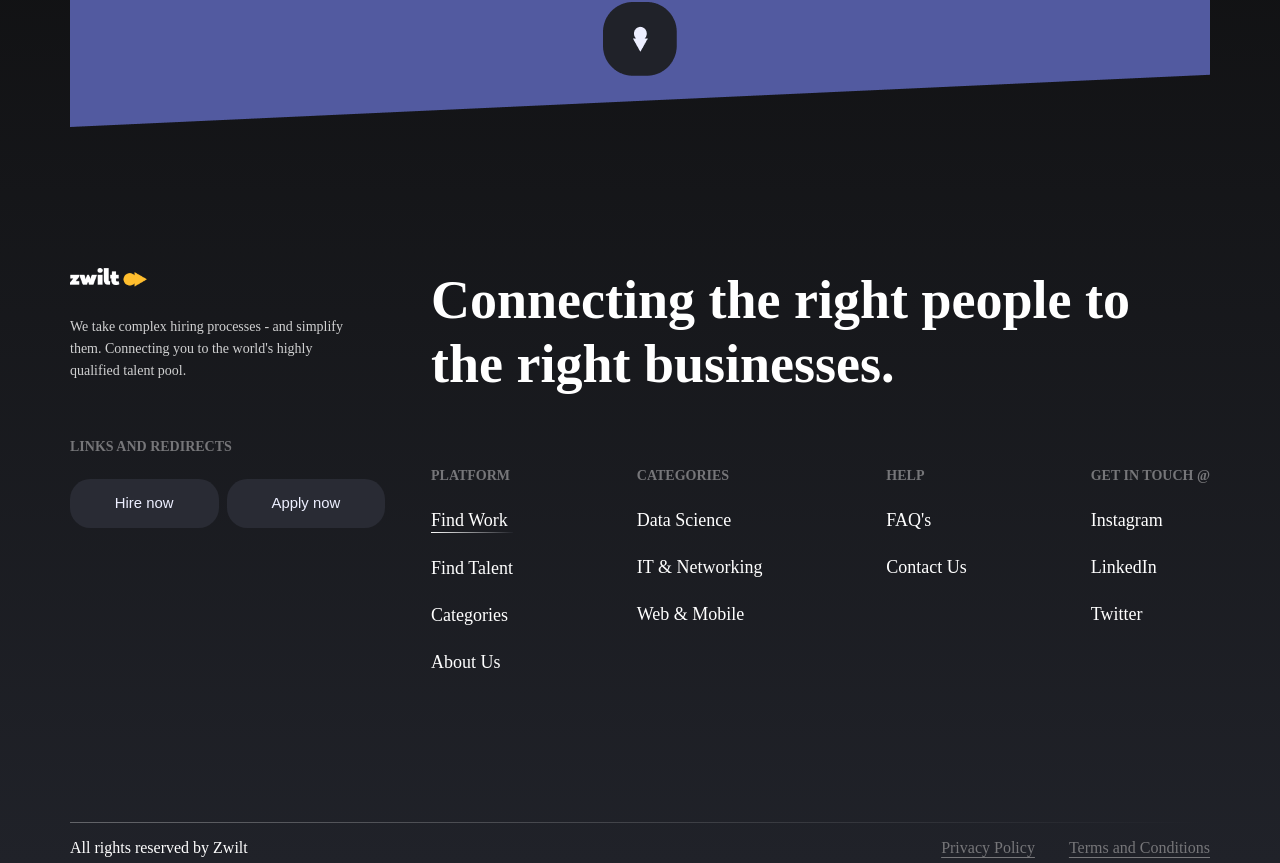
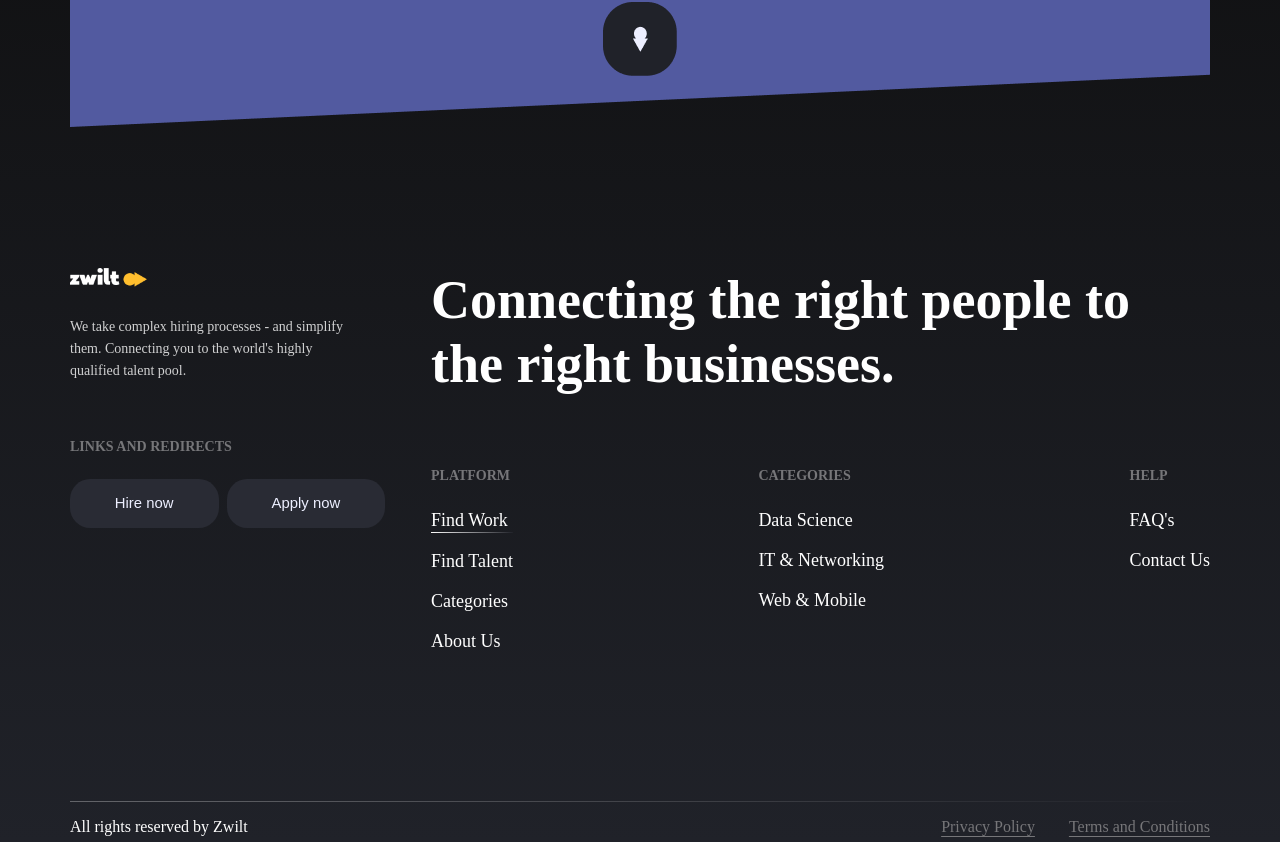
Before and after one commit to Willochs316/landing-page_react-vite-typescript, a React (Vite) app: page / in a window 1280 px wide. Shown: the part 7782-8645 px from the top of the page. After the commit the page ends 8624 px from the top, so only its background shows below. Built offline with nearby package versions, Linux system fonts and the light colour scheme; a web font is replaced by a local one.

Commit message:
ui enhancement

```diff
--- /dev/null
+++ b/src/commons/Typography.tsx
@@ -0,0 +1,8 @@
+interface TypographyProps {
+  className?: string;
+  text: string;
+}
+
+export default function Typography({ text, className }: TypographyProps) {
+  return <p className={className}>{text}</p>;
+}
--- a/src/layouts/Footer/Footer.css
+++ b/src/layouts/Footer/Footer.css
@@ -117,7 +117,7 @@
   line-height: 32px;
   text-align: left;
   color: #767679;
-  text-transform: capitalize;
+  text-transform: uppercase !important;
 }
 
 .links-redr-btn-container {
@@ -178,6 +178,7 @@
   line-height: 32px;
   text-align: left;
   color: #767679;
+  text-transform: uppercase !important;
 }
 
 .footer-menu-items {
@@ -207,8 +208,9 @@
   border-image-repeat: stretch;
 }
 
-.footer-menu-lt {
-  padding-top: 23px;
+.footer-menu-list-space {
+  padding: 0;
+  margin: 0;
 }
 
 .footer-bottom {
@@ -378,16 +380,13 @@
     line-height: 18px;
   }
 
-  .footer-menu-tl {
-    margin-top: 20px;
-  }
-
   .footer-menu-items {
     display: flex;
     flex-direction: column;
     align-items: flex-start;
     justify-content: center;
-    padding-top: 10px;
+    padding-top: 14px;
+    padding: 0;
   }
 
   .footer-menu-list {
@@ -396,8 +395,12 @@
     text-align: center;
   }
 
-  .footer-menu-lt {
+  .footer-menu-list-space {
     padding-top: 10px;
+  }
+
+  .footer-menu-top {
+    margin-top: 20px;
   }
 
   .footer-bottom {
@@ -435,168 +438,4 @@
 }
 
 @media only screen and (min-width: 480px) and (max-width: 768px) {
-  .footer {
-    max-width: 100%;
-    width: 100%;
-    padding: 0 20px;
-  }
-
-  .footer-content {
-    display: flex;
-    align-items: center;
-    justify-content: center;
-    max-width: 100%;
-    width: 100%;
-    height: auto;
-    background: url("../../assets/images/footer-rectangle.png") no-repeat center
-      center;
-    background-size: cover;
-  }
-
-  .footer-heading {
-    max-width: 100%;
-    margin: 0 auto;
-    text-align: center;
-    padding-top: 60px;
-  }
-
-  .footer-heading-title {
-    font-size: 24px;
-    line-height: 32px;
-    text-align: center;
-  }
-
-  .footer-form {
-    display: flex;
-    justify-content: center;
-    padding-top: 20px;
-    max-width: 100%;
-    margin: 0 auto;
-  }
-
-  .footer-icon {
-    width: 40px;
-    height: 40px;
-  }
-
-  .footer-main-inner {
-    display: flex;
-    flex-direction: column;
-    align-items: center;
-    max-width: 100%;
-    width: 100%;
-    padding-top: 60px;
-    margin: 0 auto;
-  }
-
-  .footer-company-descr {
-    max-width: 100%;
-    width: 100%;
-    line-height: 18px;
-    text-align: left;
-    padding-top: 20px;
-  }
-
-  .footer-links {
-    max-width: 100%;
-    padding-top: 30px;
-  }
-  .links-redir {
-    line-height: 18px;
-  }
-
-  .links-redr-btn-container {
-    width: 100%;
-  }
-
-  .links-redr-btn {
-    line-height: 1.5;
-    text-align: center;
-    border-radius: 20px;
-    padding: 10px 20px;
-    cursor: pointer;
-  }
-
-  .footer-connect {
-    display: flex;
-    flex-direction: column;
-    margin-top: 30px;
-    max-width: 100%;
-    width: 100%;
-  }
-
-  .footer-connect-title {
-    max-width: 100%;
-    font-size: 24px;
-    line-height: 32px;
-    text-align: center;
-  }
-
-  .footer-menu-container {
-    display: flex;
-    flex-direction: column;
-    align-items: flex-start;
-    justify-content: center;
-    width: 100%;
-    padding-top: 40px;
-  }
-
-  .footer-menu-title {
-    line-height: 18px;
-  }
-
-  .footer-menu-tl {
-    margin-top: 20px;
-  }
-
-  .footer-menu-items {
-    display: flex;
-    flex-direction: column;
-    align-items: flex-start;
-    justify-content: center;
-    padding-top: 10px;
-  }
-
-  .footer-menu-list {
-    font-size: 16px;
-    line-height: 22px;
-    text-align: center;
-  }
-
-  .footer-menu-lt {
-    padding-top: 10px;
-  }
-
-  .footer-bottom {
-    display: flex;
-    align-items: center;
-    justify-content: space-between;
-    width: 100%;
-    padding-top: 40px;
-  }
-
-  .footer-rights-text {
-    font-size: 14px;
-    line-height: 18px;
-  }
-
-  .footer-privacy {
-    display: flex;
-    flex-direction: column;
-    align-items: flex-start;
-    justify-items: center;
-    padding-top: 9px;
-  }
-
-  .footer-privacy-text {
-    font-size: 14px;
-    line-height: 18px;
-    text-align: left;
-    white-space: nowrap;
-  }
-
-  .privacy-left {
-    padding: 0;
-    padding-top: 12px;
-  }
 }
--- a/src/layouts/Footer/Footer.tsx
+++ b/src/layouts/Footer/Footer.tsx
@@ -1,7 +1,9 @@
 import Images from "@assets/images";
+import Typography from "@commons/Typography";
+import menuData from "./FooterData";
 import "./Footer.css";
 
-const Footer: React.FC = () => {
+export default function Footer() {
   return (
     <section className="footer">
       {/* <img className="footer-bg" src={Images.footerBg} alt="" /> */}
@@ -30,7 +32,7 @@ const Footer: React.FC = () => {
             </div>
 
             <div className="footer-links">
-              <p className="links-redir">LINKS AND REDIRECTS</p>
+              <p className="links-redir">links and redirects</p>
 
               <div className="links-redr-btn-container">
                 <a href="/" className="">
@@ -49,61 +51,27 @@ const Footer: React.FC = () => {
               Connecting the right people to the right businesses.
             </p>
             <div className="footer-menu-container">
-              <div className="footer-menu">
-                <p className="footer-menu-title">PLATFORM</p>
+              {menuData.map((menu, index) => (
+                <div className="footer-menu" key={index}>
+                  <Typography
+                    className={`footer-menu-title ${menu.titleClass || ""}`}
+                    text={menu.title}
+                  />
 
-                <ul className="footer-menu-items">
-                  <li className="footer-menu-list isActive">Find Work</li>
-
-                  <li className="footer-menu-list footer-menu-lt">
-                    Find Talent
-                  </li>
-                  <li className="footer-menu-list footer-menu-lt">
-                    Categories
-                  </li>
-                  <li className="footer-menu-list footer-menu-lt">About Us</li>
-                </ul>
-              </div>
-
-              <div className="footer-menu">
-                <p className="footer-menu-title footer-menu-tl">CATEGORIES</p>
-
-                <ul className="footer-menu-items">
-                  <li className="footer-menu-list">Data Science</li>
-
-                  <li className="footer-menu-list footer-menu-lt">
-                    IT & Networking
-                  </li>
-                  <li className="footer-menu-list footer-menu-lt">
-                    Web & Mobile
-                  </li>
-                </ul>
-              </div>
-
-              <div className="footer-menu">
-                <p className="footer-menu-title footer-menu-tl">HELP</p>
-
-                <ul className="footer-menu-items">
-                  <li className="footer-menu-list">FAQ&apos;s</li>
-
-                  <li className="footer-menu-list footer-menu-lt">
-                    Contact Us
-                  </li>
-                </ul>
-              </div>
-
-              <div className="footer-menu">
-                <p className="footer-menu-title footer-menu-tl">
-                  GET IN TOUCH @
-                </p>
-
-                <ul className="footer-menu-items">
-                  <li className="footer-menu-list">Instagram</li>
-
-                  <li className="footer-menu-list footer-menu-lt">LinkedIn</li>
-                  <li className="footer-menu-list footer-menu-lt">Twitter</li>
-                </ul>
-              </div>
+                  {menu.items.map((item, itemIndex) => (
+                    <ul className="footer-menu-items">
+                      <li
+                        className={`footer-menu-list ${menu.listClass} ${
+                          item.isActive ? "isActive" : ""
+                        }`}
+                        key={itemIndex}
+                      >
+                        {item.text}
+                      </li>
+                    </ul>
+                  ))}
+                </div>
+              ))}
             </div>
           </div>
         </div>
@@ -128,6 +96,4 @@ const Footer: React.FC = () => {
       </div>
     </section>
   );
-};
-
-export default Footer;
+}
--- /dev/null
+++ b/src/layouts/Footer/FooterData.tsx
@@ -0,0 +1,31 @@
+const menuData = [
+  {
+    title: "platform",
+    titleClass: "",
+    listClass: "footer-menu-list-space",
+    items: [
+      { text: "Find Work", isActive: true },
+      { text: "Find Talent" },
+      { text: "Categories" },
+      { text: "About Us" },
+    ],
+  },
+  {
+    title: "categories",
+    titleClass: "footer-menu-top",
+    listClass: "footer-menu-list-space",
+    items: [
+      { text: "Data Science" },
+      { text: "IT & Networking" },
+      { text: "Web & Mobile" },
+    ],
+  },
+  {
+    title: "help",
+    titleClass: "footer-menu-top",
+    listClass: "footer-menu-list-space",
+    items: [{ text: "FAQ's" }, { text: "Contact Us" }],
+  },
+];
+
+export default menuData;
--- a/src/layouts/Header/Header.css
+++ b/src/layouts/Header/Header.css
@@ -125,7 +125,6 @@
     line-height: 32px;
     max-width: 100%;
     width: 100%;
-    /* padding-top: 24px; */
     padding-top: 50px;
   }
 
@@ -135,7 +134,6 @@
     line-height: 24px;
     text-align: center;
     width: 100%;
-    opacity: 0.8;
     padding-top: 15px;
   }
 
@@ -161,7 +159,6 @@
   .header-input-field {
     width: 100%;
     height: 50px;
-    /* padding: 15px 0px 15px 10px; */
     padding: 0px 0px 0px 10px;
     border-radius: 10px;
     font-size: 14px;
@@ -198,12 +195,10 @@
 
   .header-title {
     font-size: 24px;
-    font-weight: 700;
     line-height: 32px;
-    text-align: center;
     max-width: 100%;
     width: 100%;
-    padding-top: 24px;
+    padding-top: 50px;
   }
 
   .header-content {
@@ -212,7 +207,6 @@
     line-height: 24px;
     text-align: center;
     width: 100%;
-    opacity: 0.8;
     padding-top: 15px;
   }
 
@@ -238,7 +232,6 @@
   .header-input-field {
     width: 100%;
     height: 50px;
-    /* padding: 15px 0px 15px 10px; */
     padding: 0px 0px 0px 10px;
     border-radius: 10px;
     font-size: 14px;
--- a/src/layouts/Header/Header.tsx
+++ b/src/layouts/Header/Header.tsx
@@ -2,9 +2,10 @@ import { useState } from "react";
 import Images from "@assets/images";
 import NavBar from "@components/NavBar/NavBar";
 import Service from "@components/Service/Service";
+import Typography from "@commons/Typography";
 import "./Header.css";
 
-const Header: React.FC = () => {
+export default function Header() {
   const [inputValue, setInputValue] = useState<string>("");
 
   const handleInput = (e: React.ChangeEvent<HTMLInputElement>) => {
@@ -24,10 +25,11 @@ const Header: React.FC = () => {
           has never been easier.
         </h2>
 
-        <p className="header-content">
-          With our rigorous pre-vetting process, you'll never have to worry
-          about finding the ideal candidate ever again.
-        </p>
+        <Typography
+          className="header-content"
+          text="With our rigorous pre-vetting process, you'll never have to worry
+          about finding the ideal candidate ever again."
+        />
 
         <form className="header-form">
           {inputValue === "" && (
@@ -50,6 +52,4 @@ const Header: React.FC = () => {
       </div>
     </header>
   );
-};
-
-export default Header;
+}
--- a/vite.config.ts
+++ b/vite.config.ts
@@ -20,6 +20,7 @@ export default defineConfig({
   resolve: {
     alias: {
       "@assets": path.resolve(__dirname, "src/assets"),
+      "@commons": path.resolve(__dirname, "src/commons"),
       "@components": path.resolve(__dirname, "src/components"),
       "@layouts": path.resolve(__dirname, "src/layouts"),
     },
```
Also changed, not shown: src/commons/Button/Button.css (added, +13 -0 lines), src/commons/Button/Button.tsx (added, +28 -0 lines), src/commons/CustomLink.tsx (added, +13 -0 lines).
